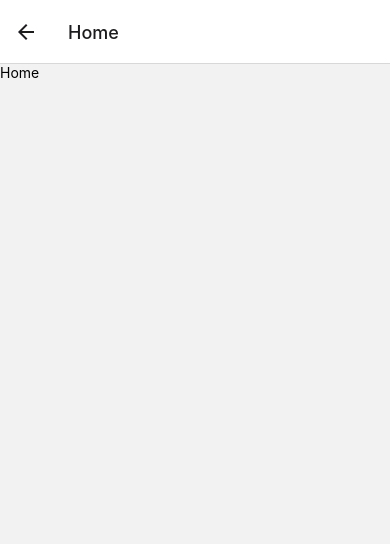
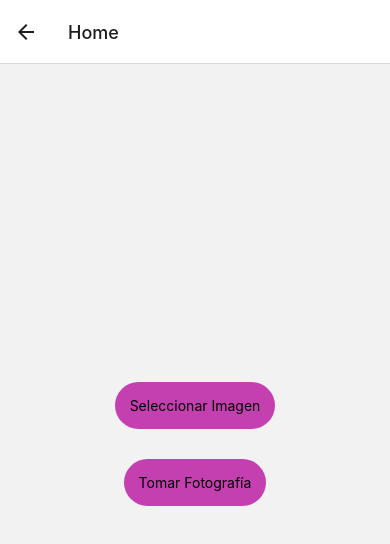
Before and after one commit to Charly0712/App-IA, a React Native app: screen /Home in a window 390 px wide. Shown: the top 544 px of the page. Built offline with nearby package versions, Linux system fonts and the light colour scheme.

Commit message:
Agregue el Home.js donde inclui lo del ImagePicker

```diff
--- /dev/null
+++ b/styles/Home.js
@@ -0,0 +1,33 @@
+import {  StyleSheet } from 'react-native'
+
+
+export const HomeStyles = StyleSheet.create({
+  screen: {
+    flex: 1,
+    justifyContent: 'center',
+    alignItems: 'center',
+  },
+  button:{
+    fontSize: 40,
+    backgroundColor: "#C43FB0",
+    padding: 15,
+    borderRadius:30,
+    alignItems: "center",
+    textAlign: "center",
+    },
+    buttonContainer: {
+      width: 200,
+      flexDirection: 'row',
+      justifyContent: 'space-around',
+      margin:15
+    },
+    imageContainer: {
+      marginTop: 20,
+    },
+    circularImage: {
+      width: 200,
+      height: 200,
+      borderRadius: 100,
+      resizeMode: 'cover',
+    },
+})
--- a/views/Home.js
+++ b/views/Home.js
@@ -1,12 +1,73 @@
-import { Text, StyleSheet, View } from 'react-native'
-import React, { Component } from 'react'
+import React, { useState } from 'react';
+import { Text, View, TouchableOpacity, Image, StyleSheet } from 'react-native';
+import * as ImagePicker from 'expo-image-picker';
+import { HomeStyles } from '../styles/Home';
 
-export default function Home() {
-    return (
-      <View>
-        <Text>Home</Text>
+
+export function Home() {
+  const [pickedImagePath, setPickedImagePath] = useState('');
+
+  const showImagePicker = async () => {
+    const permissionResult = await ImagePicker.requestMediaLibraryPermissionsAsync();
+
+    if (permissionResult.granted === false) {
+      alert("¡Te has negado a permitir que esta aplicación acceda a tus fotos!");
+      return;
+    }
+
+    const result = await ImagePicker.launchImageLibraryAsync({
+      mediaTypes: ImagePicker.MediaTypeOptions.All,
+      allowsEditing: true, // Habilita la edición
+      quality: 1,
+    });
+
+    if (!result.cancelled) {
+      setPickedImagePath(result.uri);
+    }
+  }
+
+  const openCamera = async () => {
+    const permissionResult = await ImagePicker.requestCameraPermissionsAsync();
+
+    if (permissionResult.granted === false) {
+      alert("¡Te has negado a permitir que esta aplicación acceda a tu cámara!");
+      return;
+    }
+
+    const result = await ImagePicker.launchCameraAsync({
+      allowsEditing: true, // Habilita la edición
+      quality: 1,
+    });
+
+    if (!result.cancelled) {
+      setPickedImagePath(result.uri);
+    }
+  }
+
+  return (
+    <View style={HomeStyles.screen}>
+      <View style={HomeStyles.buttonContainer}>
+        <TouchableOpacity style={HomeStyles.button} onPress={showImagePicker}>
+          <Text>Seleccionar Imagen</Text>
+        </TouchableOpacity>
       </View>
-    )
+
+      <View style={HomeStyles.buttonContainer}>
+      <TouchableOpacity style={HomeStyles.button} onPress={openCamera}>
+          <Text>Tomar Fotografía</Text>
+      </TouchableOpacity>
+      </View>
+
+      <View style={HomeStyles.imageContainer}>
+        {pickedImagePath !== '' && (
+          <Image
+            source={{ uri: pickedImagePath }}
+            style={HomeStyles.circularImage}
+          />
+        )}
+      </View>
+    </View>
+  );
 }
 
-const styles = StyleSheet.create({})
+export default Home;
```
